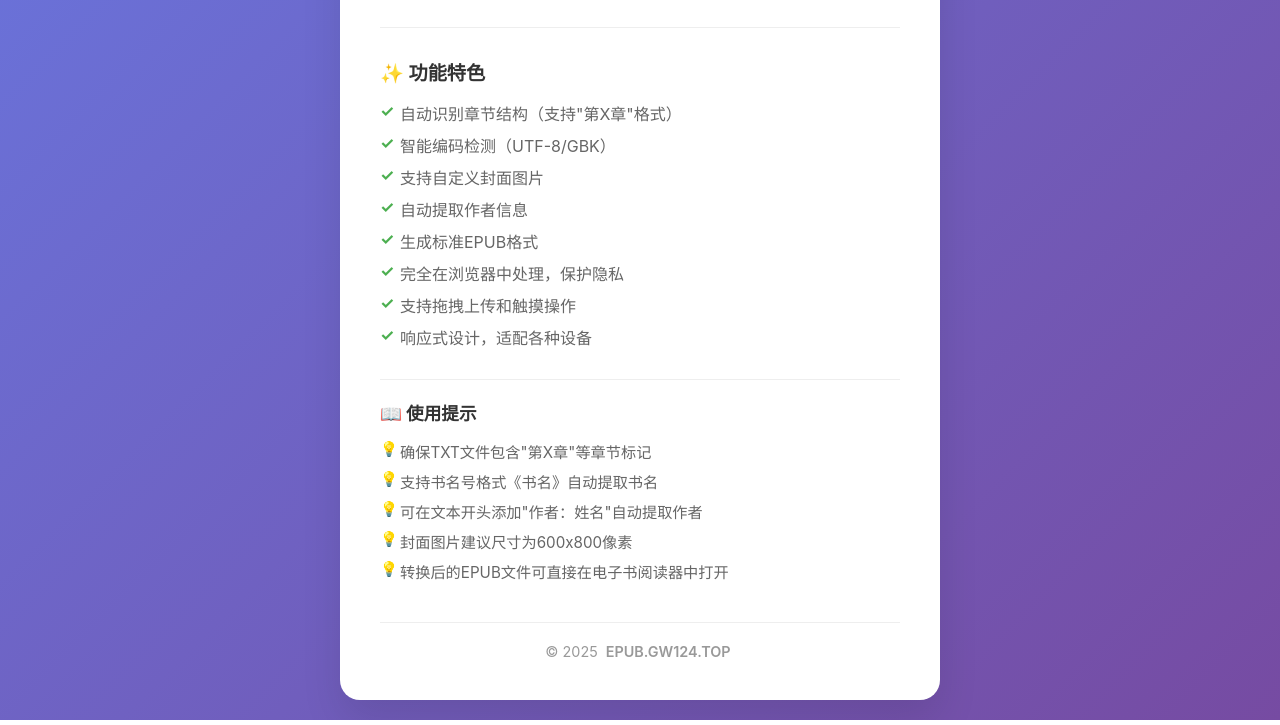
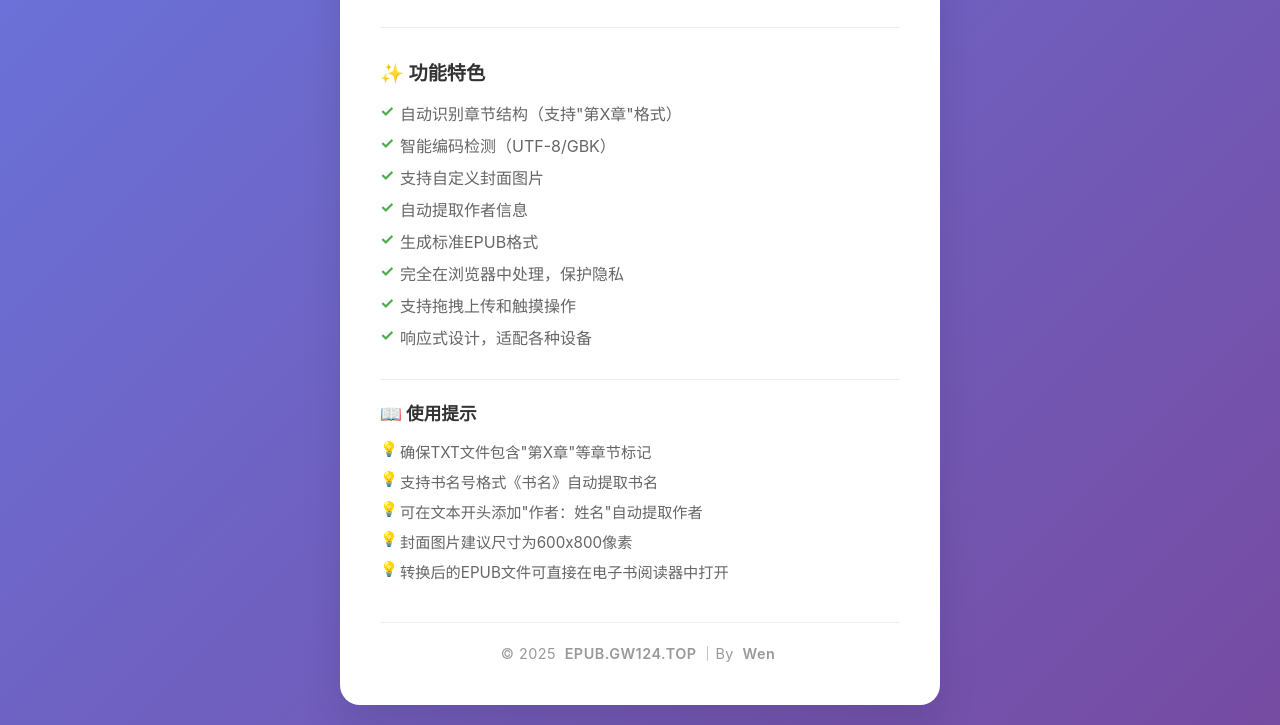
Before and after one commit to GWen124/Txt-To-Epub, a plain HTML site: page index.html in a window 1280 px wide. Shown: the part 694-1419 px from the top of the page. Drawn offline with Linux system fonts and the light colour scheme.

Commit message:
modified:   index.html

```diff
--- a/index.html
+++ b/index.html
@@ -493,14 +493,19 @@
       text-align: center;
     }
 
-    .footer p {
+    .footer-line {
       color: #999;
       font-size: 0.9rem;
-      margin: 0;
+      margin: 0 auto;
+      letter-spacing: 0.5px;
+      line-height: 1.5;
+      font-feature-settings: "liga", "kern";
+      text-align: center;
+      display: block;
     }
 
-    .author-link {
-      color: #667eea;
+    .link-green {
+      color: #999;
       text-decoration: none;
       font-weight: 600;
       position: relative;
@@ -509,40 +514,31 @@
       border-radius: 4px;
     }
 
-    .author-link:hover {
-      color: #764ba2;
-      background: rgba(102, 126, 234, 0.1);
+    .link-green:hover {
+      color: #999;
+      background: rgba(153, 153, 153, 0.1);
       transform: translateY(-1px);
     }
 
-    .author-link::after {
+    .link-green::after {
       content: '';
       position: absolute;
       width: 0;
       height: 2px;
       bottom: 0;
       left: 50%;
-      background: linear-gradient(90deg, #667eea, #764ba2);
+      background: #999;
       transition: all 0.3s ease;
       transform: translateX(-50%);
     }
 
-    .author-link:hover::after {
+    .link-green:hover::after {
       width: 100%;
     }
 
-    .author-link:focus {
-      outline: 2px solid rgba(102, 126, 234, 0.3);
+    .link-green:focus {
+      outline: 2px solid rgba(153, 153, 153, 0.3);
       outline-offset: 2px;
-    }
-
-    /* 页脚作者链接颜色与周围文字一致 */
-    .footer .author-link {
-      color: inherit;
-    }
-    .footer .author-link:hover,
-    .footer .author-link:focus {
-      color: inherit;
     }
 
     .help-text {
@@ -704,7 +700,7 @@
     </div>
 
     <div class="footer">
-      <p>© 2025 <a href="https://gw124.top/" target="_blank" rel="noopener noreferrer" class="author-link">EPUB.GW124.TOP</a></p>
+      <div class="footer-line">© 2025 <a href="https://epub.gw124.top/" target="_blank" rel="noopener noreferrer" class="link-green">EPUB.GW124.TOP</a>｜By <a href="https://gw124.top/" target="_blank" rel="noopener noreferrer" class="link-green">Wen</a></div>
     </div>
   </div>
 
```
